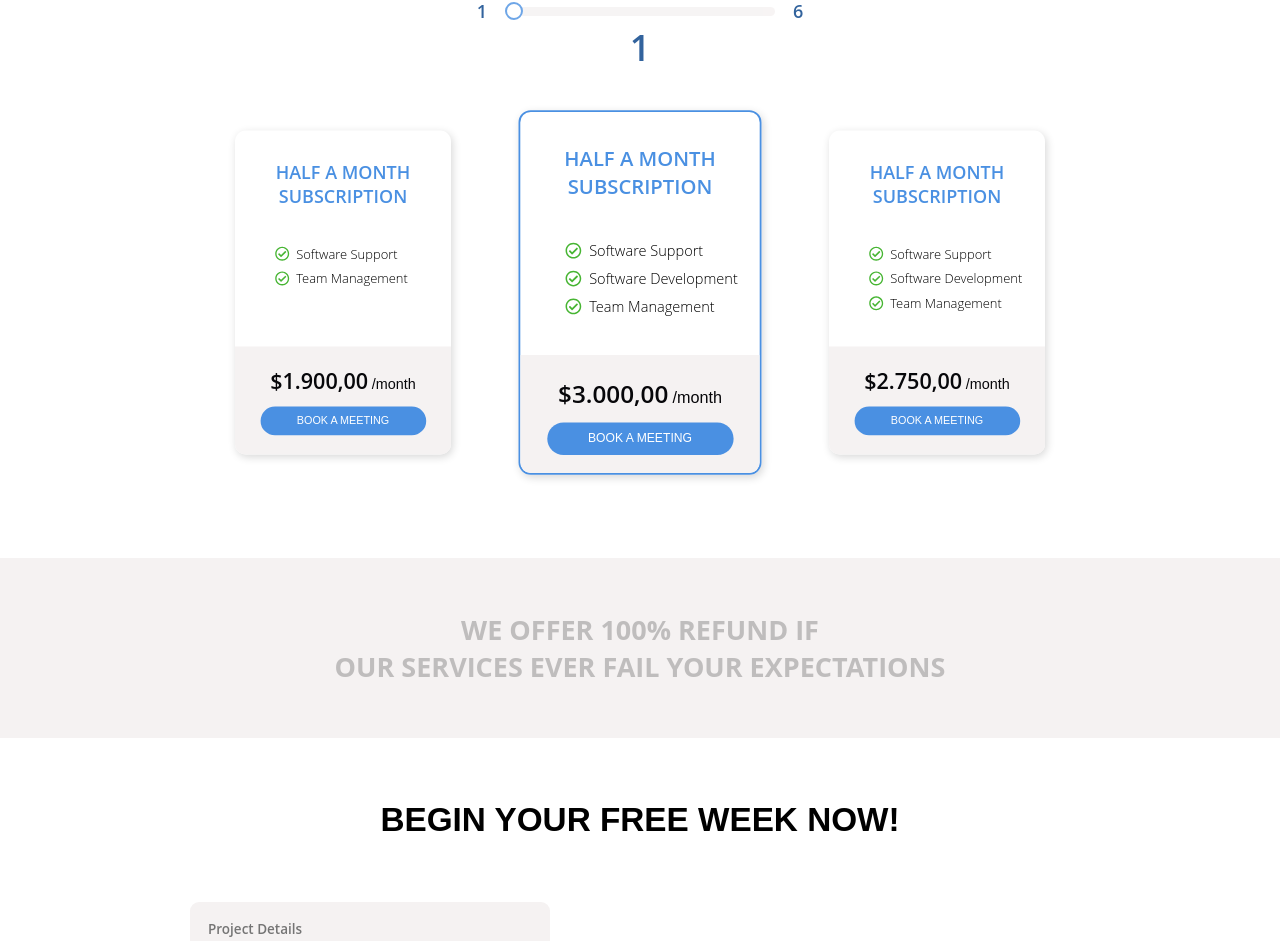
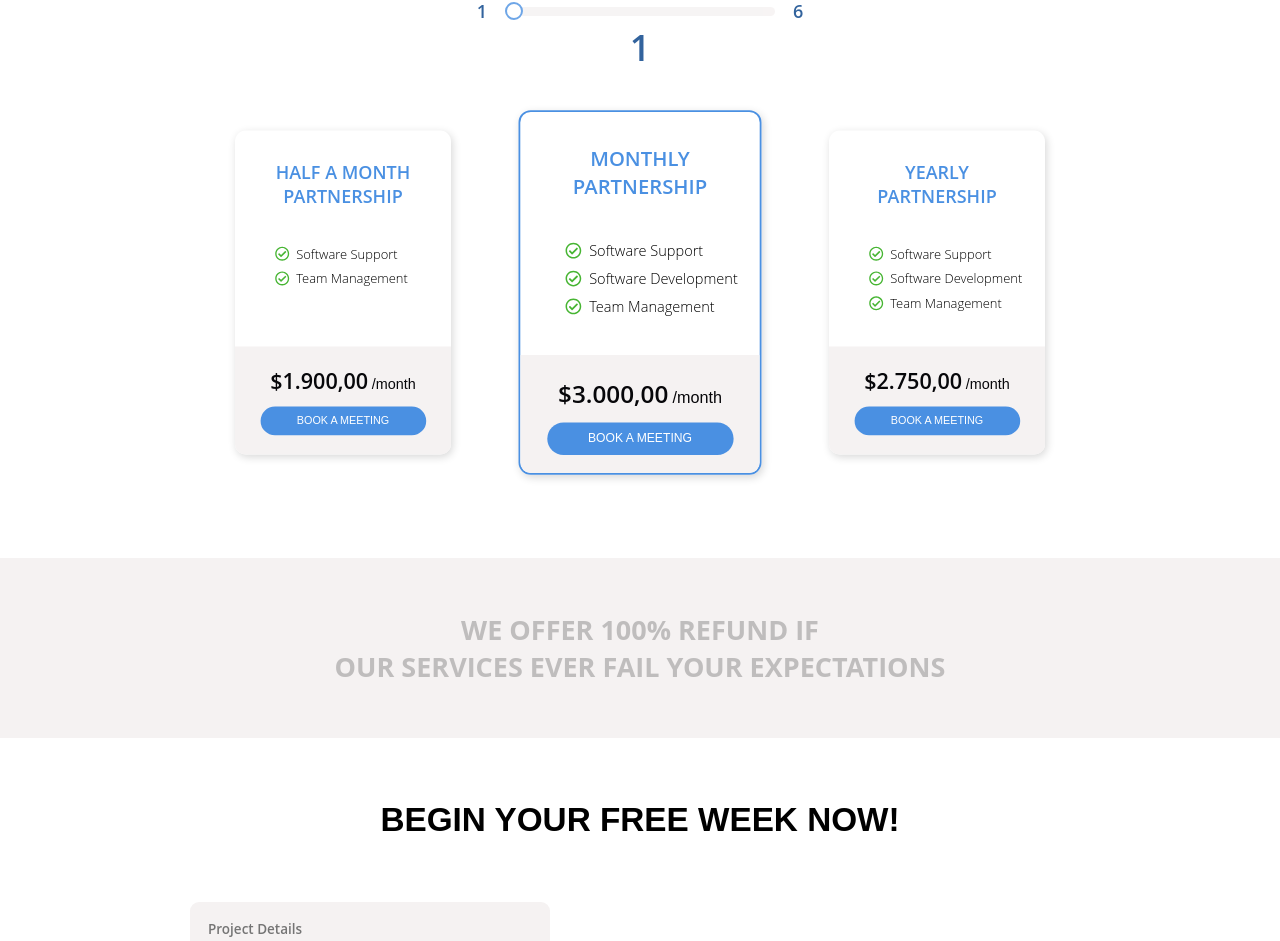
Before and after one commit to fadonitech/front-end-sample-project, a Next.js app: page / in a window 1280 px wide. Shown: the part 2415-3356 px from the top of the page. Built offline with nearby package versions, Linux system fonts and the light colour scheme.

Commit message:
Fix - Pricing Card Title

```diff
--- a/components/HomePage/Plans/Plans.js
+++ b/components/HomePage/Plans/Plans.js
@@ -26,20 +26,20 @@ const Plans = () => {
         <PriceCard
           value={value}
           title="HALF A MONTH"
-          subtitle="SUBSCRIPTION"
+          subtitle="PARTNERSHIP"
           subscription="halfMonth"
         />
         <PriceCard
           value={value}
-          title="HALF A MONTH"
-          subtitle="SUBSCRIPTION"
+          title="MONTHLY"
+          subtitle="PARTNERSHIP"
           subscription="monthly"
           development={true}
         />
         <PriceCard
           value={value}
-          title="HALF A MONTH"
-          subtitle="SUBSCRIPTION"
+          title="YEARLY"
+          subtitle="PARTNERSHIP"
           subscription="yearly"
           development={true}
         />
```
